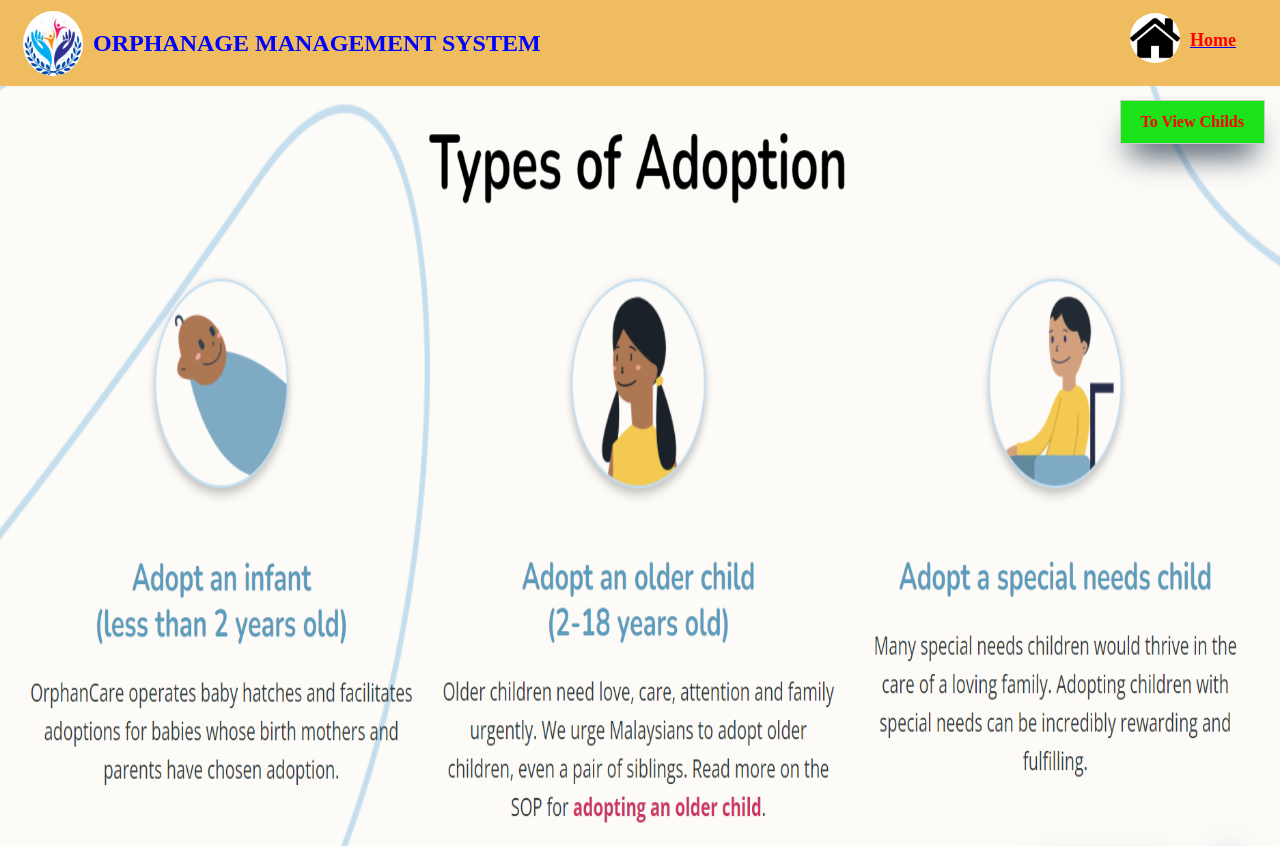
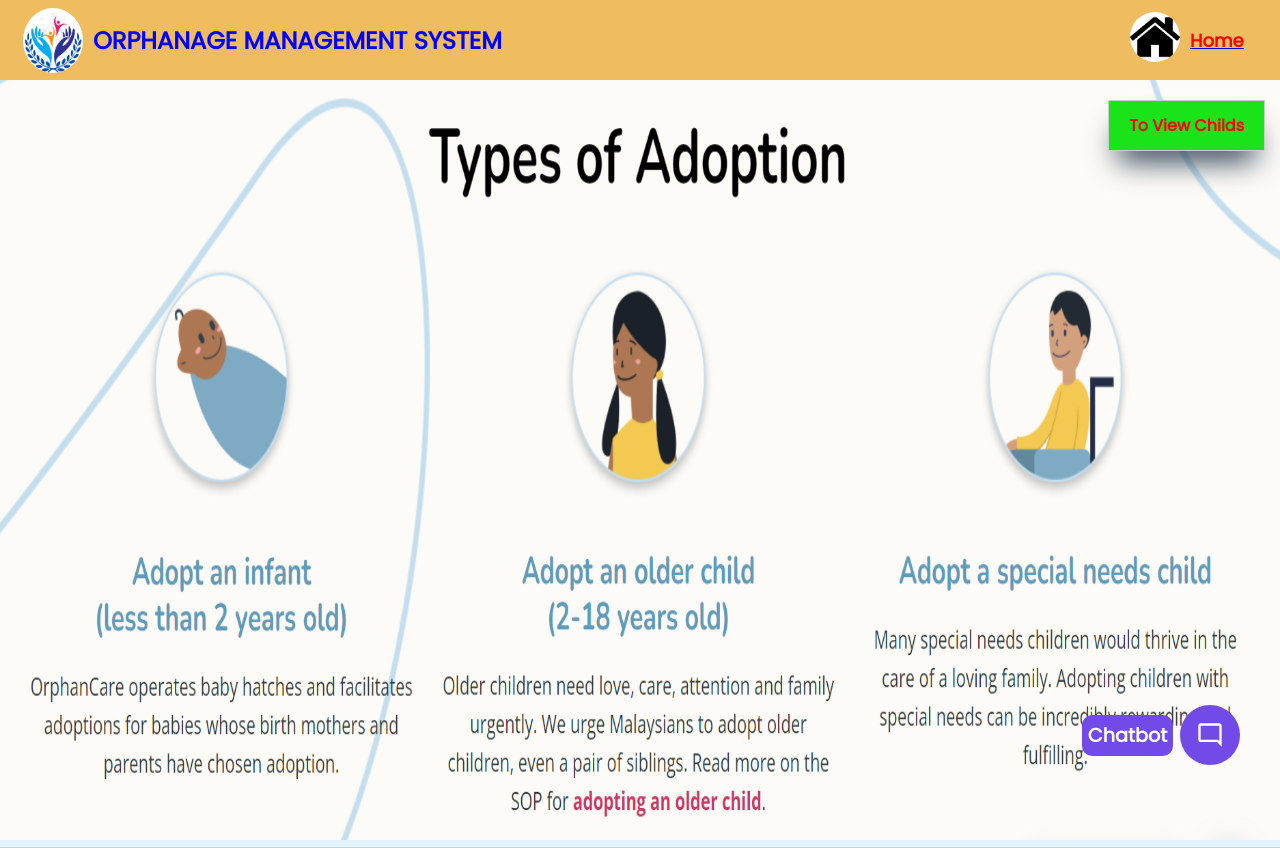
Before and after one commit to Remiltan123/Orphange-Manegment-System, a React (Create React App) app in the folder forntend/: page /Adopt/Show/1 in a window 1280 px wide. Shown: the top 848 px of the page. Built offline with nearby package versions, Linux system fonts and the light colour scheme.

Commit message:
chatbot-updated codes

```diff
--- a/forntend/package.json
+++ b/forntend/package.json
@@ -9,6 +9,7 @@
     "nodemailer": "^6.9.13",
     "react": "^18.2.0",
     "react-dom": "^18.2.0",
+    "react-icons": "^5.3.0",
     "react-router-dom": "^6.22.3",
     "react-scripts": "5.0.1",
     "react-toastify": "^10.0.5",
--- /dev/null
+++ b/forntend/src/Components/Chatbot/Chatbot.css
@@ -0,0 +1,115 @@
+@import url('https://fonts.googleapis.com/css?family=Poppins: wght@400;500;600&display=swap');
+
+* {
+    margin: 0;
+    padding: 0;
+    box-sizing: border-box;
+    font-family: "Poppins", sans-serif;
+}
+
+body {
+    background: #E3F2FD;
+}
+
+.chatbot-toggler {
+    position: fixed;
+    right: 40px;
+    bottom: 35px;
+    height: 60px;
+    width: 60px;
+    color: #fff;
+    border: none;
+    display: flex;
+    align-items: center;
+    justify-content: center;
+    outline: none;
+    cursor: pointer;
+    background: #724ae8;
+    border-radius: 50%;
+    transition: all 0.1s ease;
+}
+
+.chaticonopen {
+    height: 80px;
+    width: 28px;
+    position: absolute;
+}
+
+.chaticonclose {
+    height: 80px;
+    width: 38px;
+    position: absolute;
+}
+
+.chatbot-label {
+    margin-right: 165px;
+    background: #724ae8;
+    padding: 6px;
+    text-align: center;
+    border-radius: 10px;
+    font-size: larger;
+    font-weight: bold;
+    color: #fff;
+}
+
+.Chatbot-container {
+    position: fixed;
+    right: 40px;
+    bottom: 110px;
+    width: 720px;
+    height: 1000px;
+    transform: scale(0.5);
+    overflow: hidden;
+    background: #fff;
+    border-radius: 15px;
+    transform-origin: bottom right;
+    box-shadow: 0 0 128px rgba(0, 0, 0, 0.1),
+        0 32px 64px -48px rgba(0, 0, 0, 0.5);
+    transition: all 0.1s ease;
+}
+
+.head-container {
+    background: #724ae8;
+    padding: 15px 0;
+    text-align: center;
+    position: relative;
+    flex-shrink: 0;
+}
+
+.head-container h2 {
+    color: #fff;
+    font-size: 4rem;
+    font-weight: bolder;
+}
+
+.body-container {
+    overflow-y: auto;
+    max-height: 760px;
+    padding: 30px 20px 70px;
+    display: flex;
+    overflow-y: auto;
+    flex-grow: 1;
+    flex-direction: column;
+    scroll-behavior: smooth;
+}
+
+.chatout {
+    width: 500px;
+    font-size: 30px;
+    margin: 20px 0px 20px 0;
+    padding: 15px;
+    color: #000;
+    background: #ebe6e6;
+    border-radius: 15px 15px 15px 0;
+}
+
+.chatin {
+    margin-left: 420px;
+    width: 260px;
+    font-size: 30px;
+    padding: 15px;
+    color: #000;
+    background: #a4c0ed;
+    border-radius: 15px 15px 0px 15px;
+
+}
--- /dev/null
+++ b/forntend/src/Components/Chatbot/Chatbot.jsx
@@ -0,0 +1,90 @@
+import React, { useState, useEffect, useRef } from 'react';
+import './Chatbot.css';
+import { MdOutlineModeComment } from "react-icons/md";
+import { IoClose } from "react-icons/io5";
+
+export const Chatbot = () => {
+    const [options, SetOptions] = useState("");
+    const [showAdoptionQuestions, setShowAdoptionQuestions] = useState(false);
+    const [showDonationQuestions, setShowDonationQuestions] = useState(false);
+    const [selectedQuestion, setSelectedQuestion] = useState(null);
+    const [showStartOver, setShowStartOver] = useState(false);
+    const [chatbotcontainer, setchatbotcontainer] = useState(false);
+    const chatBodyRef = useRef(null);
+
+    const handleOptionSelection = (option) => {
+        if (option === 'Adoption') {
+            SetOptions("Adoption");
+            setShowAdoptionQuestions(true);
+            setShowDonationQuestions(false);
+            setShowStartOver(true);
+        }
+
+        if (option === 'Donation') {
+            SetOptions("Donation");
+            setShowAdoptionQuestions(false);
+            setShowDonationQuestions(true);
+            setShowStartOver(true);
+        }
+    };
+
+    const handleStartOver = () => {
+        SetOptions("");
+        setShowAdoptionQuestions(false);
+        setShowDonationQuestions(false);
+        setSelectedQuestion(null);
+        setShowStartOver(false);
+    };
+
+    useEffect(() => {
+        if (chatBodyRef.current) {
+            chatBodyRef.current.scrollTop = chatBodyRef.current.scrollHeight;
+        }
+    }, [options, selectedQuestion]);
+
+    return (
+        <div>
+            <div className='chatbot-toggler'>
+                {!chatbotcontainer && <span className="chatbot-label" onClick={() => { setchatbotcontainer(!chatbotcontainer) }}>Chatbot</span>}
+                {!chatbotcontainer ?
+                    <MdOutlineModeComment className='chaticonopen' onClick={() => { setchatbotcontainer(!chatbotcontainer) }} />
+                    : <IoClose className='chaticonclose' onClick={() => { setchatbotcontainer(!chatbotcontainer) }} />}
+            </div>
+
+            {chatbotcontainer &&
+                <div className='Chatbot-container'>
+                    <div className='head-container'>
+                        <h2>Chatbot</h2>
+                    </div>
+
+                    <div className='body-container' ref={chatBodyRef}>
+                        {!options && (
+                            <div className='chat-option-container'>
+                                <p className='chatout'>Hey there 👋 <br></br> Welcome to Orphanage Management System.</p>
+                                <p className='chatout'>How can I help you today?</p>
+                                <ul className='chat-option'>
+                                    <li className='options' onClick={() => handleOptionSelection('Adoption')}>Adoption</li>
+                                    <li className='options' onClick={() => handleOptionSelection('Donation')}>Donation</li>
+                                </ul>
+                            </div>
+                        )}
+
+
+
+
+                    </div>
+
+                    <div className="chat-input">
+                        <p>Hit the buttons to Respond...</p>
+                    </div>
+
+                    {showStartOver && (
+                        <div>
+                            <button className='Start-over' onClick={handleStartOver}>Start Over</button>
+                        </div>
+                    )}
+                </div>
+            }
+        </div>
+    );
+};
--- a/forntend/src/Pages/AdoptionShow.jsx
+++ b/forntend/src/Pages/AdoptionShow.jsx
@@ -3,6 +3,7 @@ import "./CSS/AdoptionShow.css";
 import adoptType from "../Components/Assets/AdoptType.png";
 import motherimg from "../Components/Assets/Mother.png"
 import { useParams,useNavigate } from 'react-router-dom';
+import { Chatbot } from '../Components/Chatbot/Chatbot';
 
 export const AdoptionShow = () => {
   const [activeStep, setActiveStep] = useState(null);
@@ -180,6 +181,9 @@ export const AdoptionShow = () => {
             <button className='AbleTO-Adobt-button' onClick={()=>{ClickHandle()}}>View Childs ---- </button>
             <img src={motherimg} alt="" className='Mother-image'/>
         </div>
+        <div className='orphanage-chatbot'>
+        <Chatbot/>
+      </div>
     </div>
   );
 };
--- a/forntend/src/Pages/DonorShoe.jsx
+++ b/forntend/src/Pages/DonorShoe.jsx
@@ -6,6 +6,7 @@ import { toast } from "react-toastify";
 import "./CSS/Donorshow.css";
 import { useNavigate, useParams } from 'react-router-dom';
 import Chart from 'chart.js/auto';
+import { Chatbot } from '../Components/Chatbot/Chatbot';
 
 export const DonorShoe = () => {
   const navigate = useNavigate();
@@ -150,6 +151,11 @@ export const DonorShoe = () => {
           </ul>
         </div>
       </div>
+
+      <div className='orphanage-chatbot'>
+        <Chatbot/>
+      </div>
+
     </div>
   );
 };
```
Also changed, not shown: 1 other file (tests, documents, lock files or other folders).
